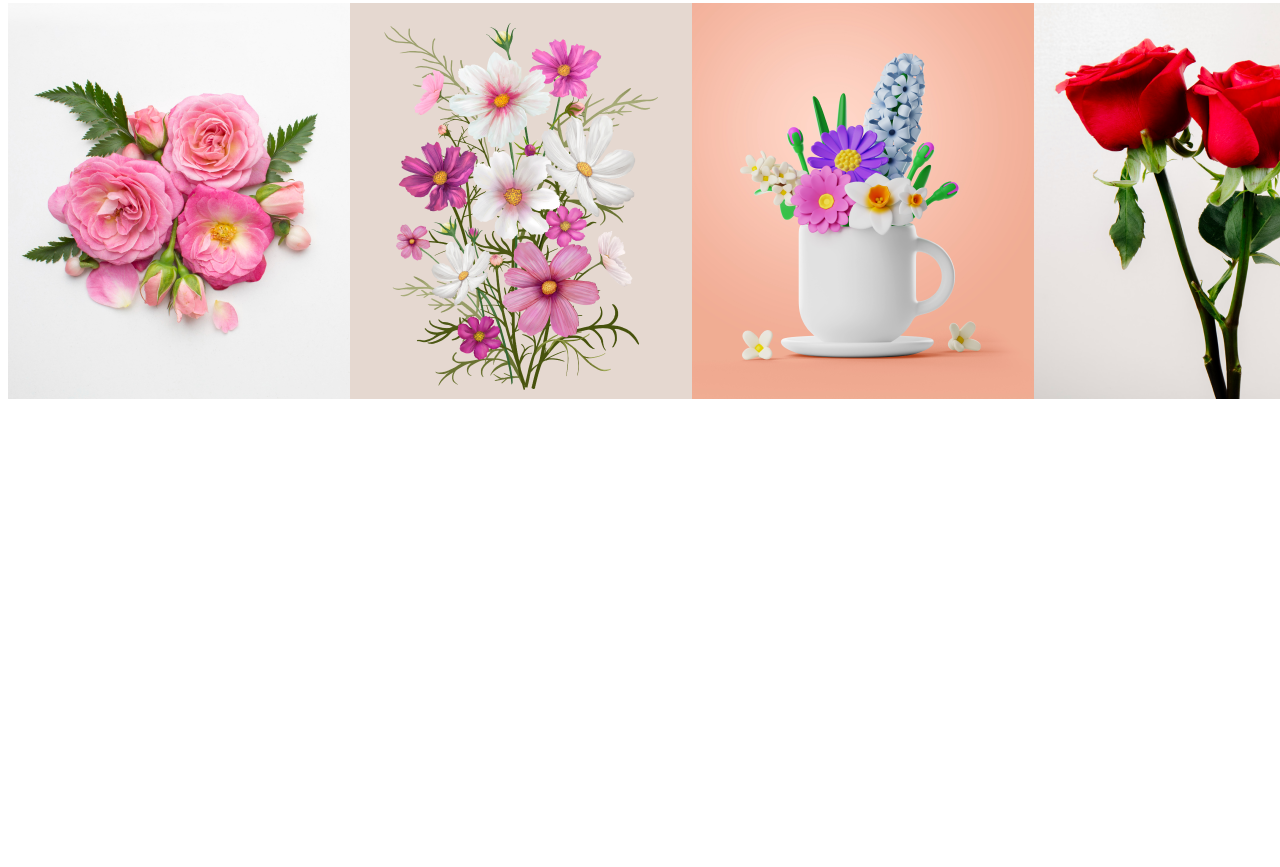
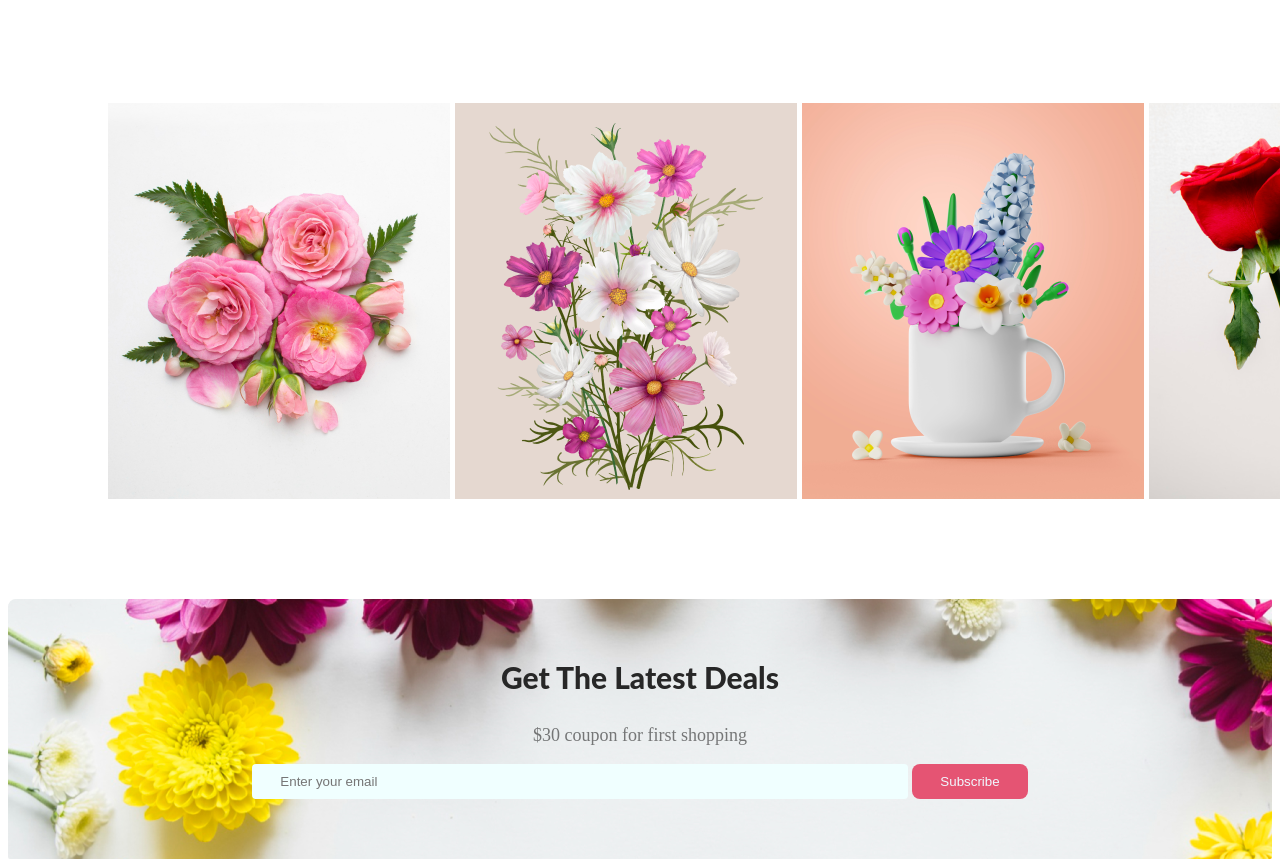
Before and after one commit to shakil-122/flower-shop-assignment, a plain HTML site: page index.html in a window 1280 px wide. Shown: the part 2161-3028 px from the top of the page. Before the commit the page ends 2568 px from the top, so only its background shows below. Drawn offline with Linux system fonts and the light colour scheme.

Commit message:
added new section

```diff
--- a/index.html
+++ b/index.html
@@ -75,6 +75,12 @@
                     <img src="Flower Asset/Rectangle 6.png" alt="">
                     </div>
                 </div>
+                <div class="description-4">
+                    <h3 id="design">Get The Latest Deals</h3>
+                    <p>$30 coupon for first shopping</p>
+                    <input type="email" placeholder="Enter your email ">
+                    <button class="btn-primary-2">Subscribe</button>
+                </div>
             </div>
 
 
--- a/style.css
+++ b/style.css
@@ -148,4 +148,37 @@ p{
 .flower-5{
     display: flex;
     justify-content: space-around;
+    width: auto;
+    padding: 100px;
+    gap: 5px;
 }
+#design{
+    font-size: 30px;
+    font-weight: 200px;
+
+
+}
+.description-4{
+    text-align: center;
+    background-image: url('image/Rectangle\ 9.png');
+    background-repeat: no-repeat;
+    height: 200px;
+    padding: 30px;
+    border-radius: 2px;
+
+}
+input{
+    border-radius: 4px;
+    /* line-height: 30px; */
+    padding: 10px 28px;
+    width: 600px;
+    border-style: none;
+    background-color: azure;
+}
+.btn-primary-2{
+    padding: 10px 28px;
+    border-radius: 8px;
+    background: #E55473;
+    color: aliceblue;
+    border-style: none;
+}
```
Also changed, not shown: image/Rectangle 9.png (added).
